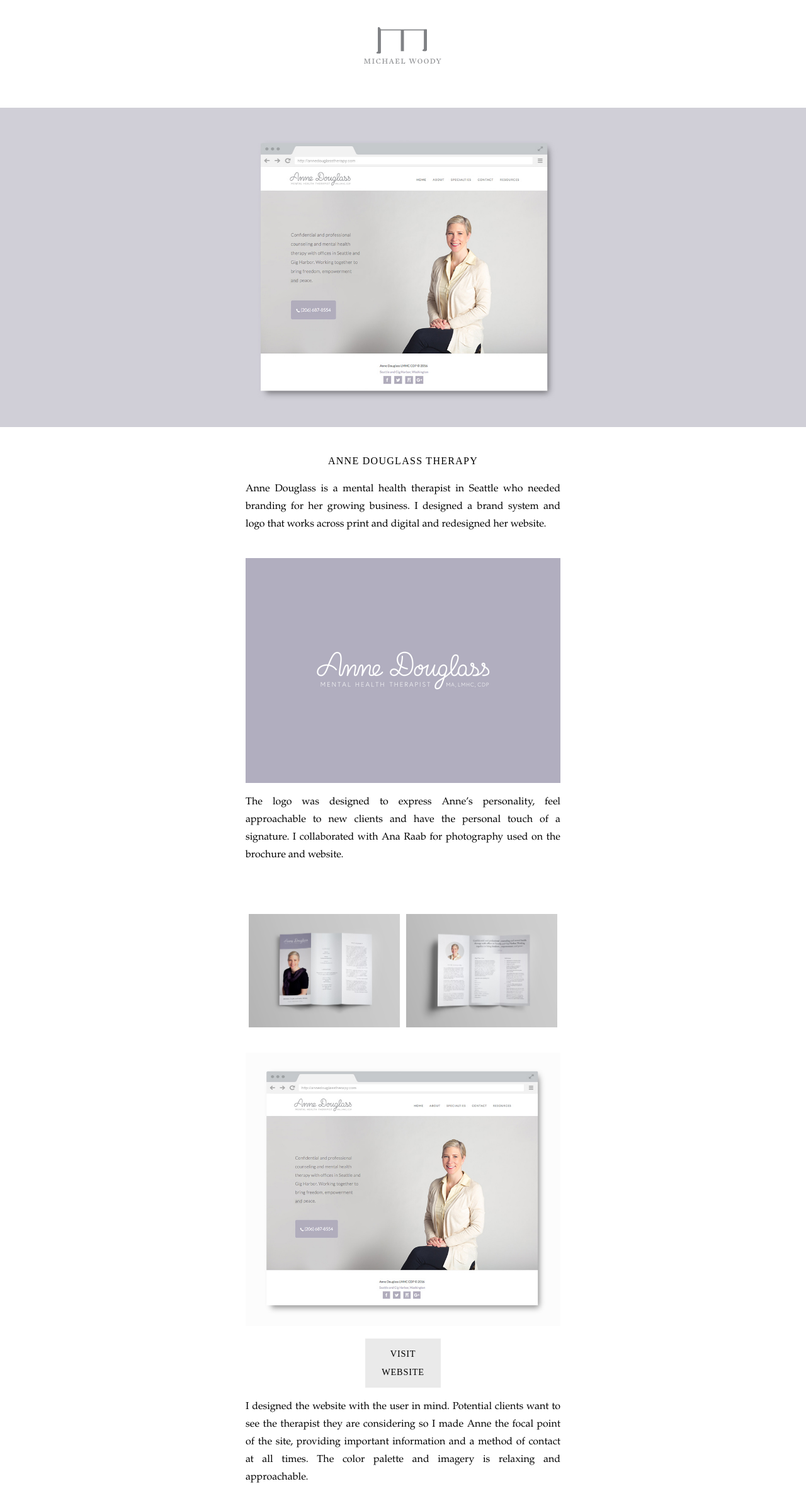
After one commit to mellomikie/Website, a PHP site: page /anne.php in a window 1280 px wide. The commit adds this page. Shown: the whole page at 63% size. Run offline with PHP 8.4, Linux system fonts and the light colour scheme; some libraries are stand-ins or nearby versions.

Commit message:
Added Anne Douglass project page

```diff
--- /dev/null
+++ b/anne.php
@@ -0,0 +1,51 @@
+<?php
+# This is the PHP file for the Anne Douglass therapy project page of Michael's
+# website.
+
+include("common.php");
+
+$styles = array("styles/anne.css");
+
+head($styles);
+?>
+
+<img src="images/anne/anneintroimage.jpg" alt="Anne Douglass therapy" />
+
+<h1>Anne Douglass Therapy</h1>
+
+<p>
+  Anne Douglass is a mental health therapist in Seattle who needed branding for
+  her growing business. I designed a brand system and logo that works across
+  print and digital and redesigned her website.
+</p>
+
+<div id="logo">
+  <img src="images/anne/annelogo.jpg" alt="Logo" />
+  <p>
+    The logo was designed to express Anne’s personality, feel approachable to
+    new clients and have the personal touch of a signature. I collaborated with
+    Ana Raab for photography used on the brochure and website.
+  </p>
+<div>
+
+<div id="brochure">
+  <img src="images/anne/annebrochureoutside1.jpg" alt="Brochure outside" />
+  <img src="images/anne/annebrochureinside1.jpg" alt="Brochure inside" />
+</div>
+
+<div id="website">
+  <img src="images/anne/annedouglasswebsite.jpg" alt="Website" />
+
+  <div id="visit">
+    <a href="">Visit Website</a>
+  </div>
+
+  <p>
+    I designed the website with the user in mind. Potential clients want to see
+    the therapist they are considering so I made Anne the focal point of the
+    site, providing important information and a method of contact at all times.
+    The color palette and imagery is relaxing and approachable.
+  </p>
+</div>
+
+<?php foot(); ?>
--- a/portfolio.php
+++ b/portfolio.php
@@ -8,8 +8,9 @@ include("Project.php");
 $posters = new Project("Posters", "posters.php", "images/posters/postersfeaturedimageslow1.gif", "Posters");
 $antivaxx = new Project("Who are the Anti-Vaxxers?", "antivaxx.php", "images/antivaxx/AVfeaturedimage1.gif", "Anti-vaxxers");
 $taf = new Project("Texas Art &amp; Film", "taf.php", "images/taf/taf_ftd_image_1000x1000.jpg", "Texas Art &amp; Film");
+$anne = new Project("Anne Douglass Therapy", "anne.php", "images/anne/annedouglassfeaturedimage.jpg", "Anne Douglass");
 
-$portfolio = array($posters, $antivaxx, $taf);
+$portfolio = array($anne, $taf, $antivaxx, $posters);
 ?>
 
 <div id="portfolio">
--- /dev/null
+++ b/styles/anne.css
@@ -0,0 +1,54 @@
+/*
+This is the style sheet for the Anne Douglass therapy project page of Michael's
+website.
+*/
+
+body > img, #logo > img, #website > img {
+  display: block;
+  width: 100%;
+}
+
+h1 {
+  margin-top: 40px;
+}
+
+#logo, #website {
+  width: 500px;
+  margin-left: auto;
+  margin-right: auto;
+  margin-top: 40px;
+}
+
+#brochure {
+  display: flex;
+  justify-content: space-around;
+  flex-wrap: wrap;
+  min-width: 320px;
+  max-width: 680px;
+  margin-left: auto;
+  margin-right: auto;
+  margin-top: 80px;
+}
+
+#brochure > img {
+  width: 240px;
+}
+
+#visit {
+  text-align: center;
+  width: 100px;
+  margin-left: auto;
+  margin-right: auto;
+  margin-top: 20px;
+  padding: 10px;
+  background-color: #eaeaea;
+}
+
+#visit a {
+  font-family: "europa", serif;
+  font-size: .9em;
+  font-weight: 300;
+  letter-spacing: .05em;
+  text-transform: uppercase;
+  color: black;
+}
```
